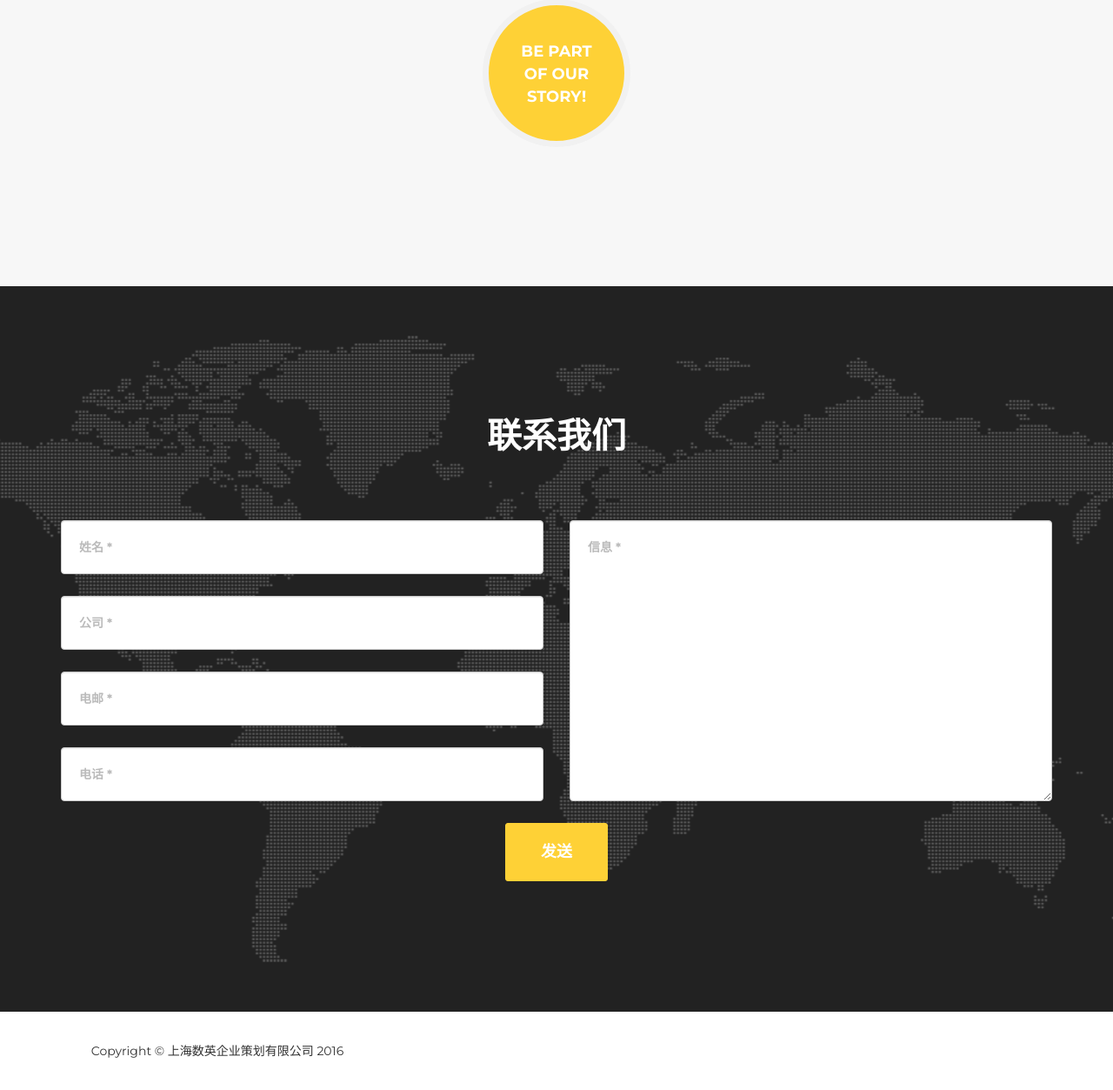
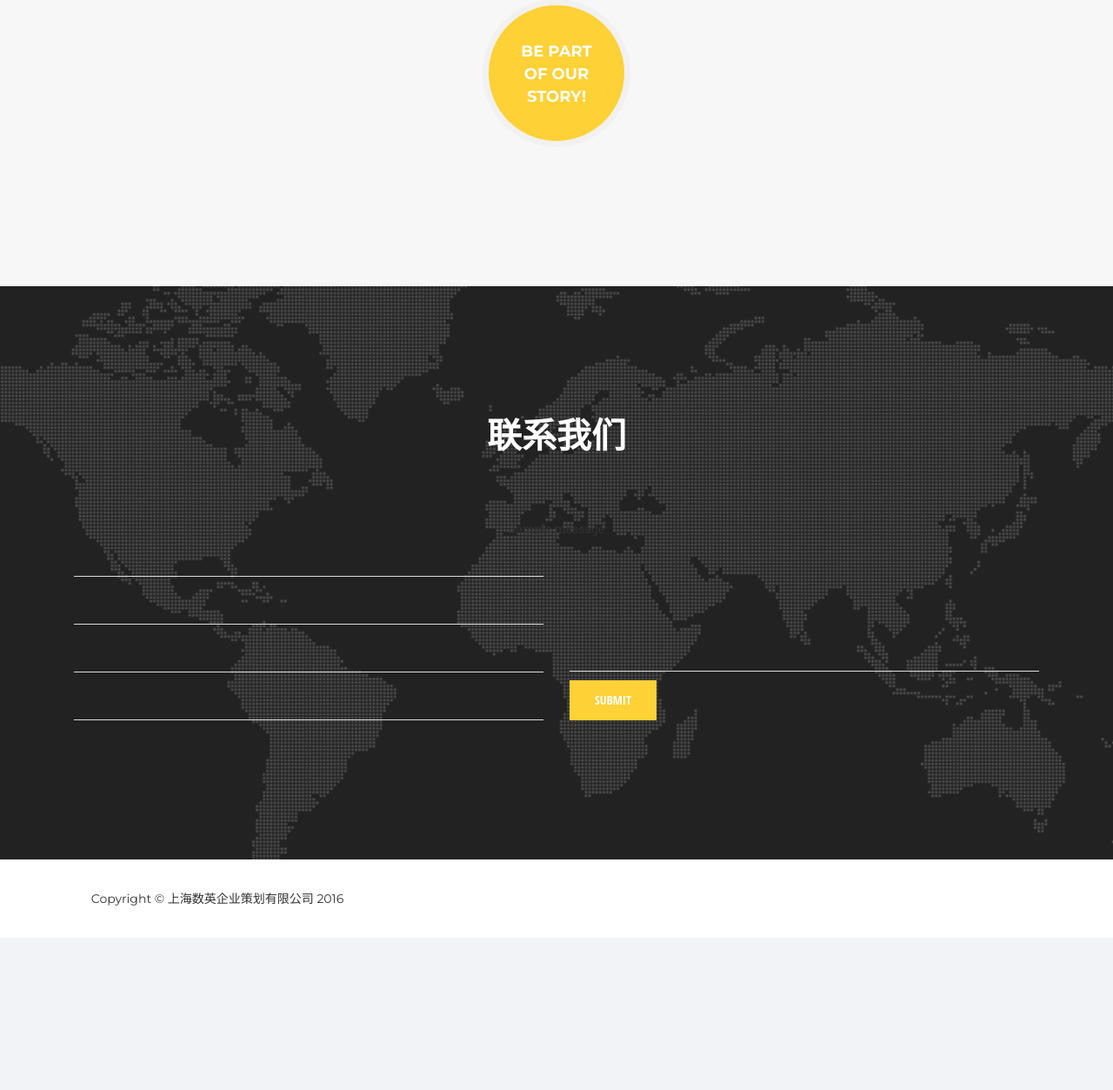
Before and after one commit to StephTruong/Project_Ingadata, a Python web app: template dev/app/templates/home/index.html in a window 1280 px wide. Shown: the part 4427-5680 px from the top of the page at 87% size. After the commit the page ends 5505 px from the top, so only its background shows below. Run offline with Jinja, Linux system fonts and the light colour scheme; the template is opened without the code that fills it: most values are stand-ins (such as "Sample title", 1, 10 or a date in 2020); one stand-in notice (Sample message) is shown; form fields are guessed from the names that the template uses; some libraries are stand-ins or nearby versions; some web fonts are replaced.

Commit message:
contact form, new chord diagram for migration viz

```diff
--- /dev/null
+++ b/dev/app/static/css/agency_custom.css
@@ -0,0 +1,86 @@
+/*section#contact .form-group input.form-control{height:auto}section#contact .form-group textarea.form-control{height:323px}section#contact .form-control:focus{border-color:#fed136;box-shadow:none}section#contact ::-webkit-input-placeholder{font-family:Montserrat,"Helvetica Neue",Helvetica,Arial,sans-serif;text-transform:uppercase;font-weight:700;color:#bbb}section#contact :-moz-placeholder{font-family:Montserrat,"Helvetica Neue",Helvetica,Arial,sans-serif;text-transform:uppercase;font-weight:700;color:#bbb}section#contact ::-moz-placeholder{font-family:Montserrat,"Helvetica Neue",Helvetica,Arial,sans-serif;text-transform:uppercase;font-weight:700;color:#bbb}section#contact :-ms-input-placeholder{font-family:Montserrat,"Helvetica Neue",Helvetica,Arial,sans-serif;text-transform:uppercase;font-weight:700;color:#bbb}section#contact .text-danger{color:#e74c3c}*/
+
+<style type="text/css">
+
+<link href='http://fonts.googleapis.com/css?family=Open+Sans+Condensed:300' rel='stylesheet' type='text/css'>
+<style type="text/css">
+.form-style-8{
+    font-family: 'Open Sans Condensed', arial, sans;
+    width: 500px;
+    padding: 30px;
+    background: #FFFFFF;
+    color: #FFFFFF;
+    margin: 50px auto;
+    box-shadow: 0px 0px 15px rgba(0, 0, 0, 0.22);
+    -moz-box-shadow: 0px 0px 15px rgba(0, 0, 0, 0.22);
+    -webkit-box-shadow:  0px 0px 15px rgba(0, 0, 0, 0.22);
+
+}
+.form-style-8 h2{
+    background: #4D4D4D;
+    text-transform: uppercase;
+    font-family: 'Open Sans Condensed', sans-serif;
+    color: #797979;
+    font-size: 18px;
+    font-weight: 100;
+    padding: 20px;
+    margin: -30px -30px 30px -30px;
+}
+.form-style-8 input[type="text"],
+.form-style-8 input[type="date"],
+.form-style-8 input[type="datetime"],
+.form-style-8 input[type="email"],
+.form-style-8 input[type="number"],
+.form-style-8 input[type="tel"],
+.form-style-8 input[type="search"],
+.form-style-8 input[type="time"],
+.form-style-8 input[type="url"],
+.form-style-8 input[type="password"],
+.form-style-8 textarea,
+.form-style-8 select
+{
+    box-sizing: border-box;
+    -webkit-box-sizing: border-box;
+    -moz-box-sizing: border-box;
+    outline: none;
+    display: block;
+    width: 100%;
+    color: #FFFFFF;
+    padding: 7px;
+    border: none;
+    border-bottom: 1px solid #ddd;
+    background: transparent;
+    margin-bottom: 10px;
+    font: 16px Arial, Helvetica, sans-serif;
+    height: 45px;
+}
+.form-style-8 textarea{
+    resize:none;
+    overflow: hidden;
+    width: 100%;
+    height: 154px;
+}
+.form-style-8 input[type="button"],
+.form-style-8 input[type="submit"]{
+    -moz-box-shadow: inset 0px 1px 0px 0px #fed136;
+    -webkit-box-shadow: inset 0px 1px 0px 0px #fed136;
+    box-shadow: inset 0px 1px 0px 0px #fed136;
+    background-color: #fed136;
+    border: 1px solid #fed136;
+    display: inline-block;
+    cursor: pointer;
+    color: #FFFFFF;
+    font-family: 'Open Sans Condensed', sans-serif;
+    font-size: 14px;
+    padding: 12px 28px;
+    text-decoration: none;
+    text-transform: uppercase;
+}
+.form-style-8 input[type="button"]:hover,
+.form-style-8 input[type="submit"]:hover {
+    /*background:linear-gradient(to bottom, #fed136 5%, #fed136 100%);*/
+    background-color:#fec503;
+    border-color:#f6bf01
+}
+</style>
+</style>
--- a/dev/app/templates/home/index.html
+++ b/dev/app/templates/home/index.html
@@ -16,6 +16,8 @@
 
     <!-- Custom CSS -->
     <link href="/static/css/agency.css" rel="stylesheet">
+    <link href="/static/css/agency_custom.css" rel="stylesheet">
+
     <link href="/static/css/landingCustom.css" rel="stylesheet">
 
     <!-- Custom Fonts -->
@@ -417,16 +419,24 @@
 
      <!-- Contact Section -->
     <section id="contact">
+        {% if scroll %}
+            <script>
+                document.getElementById('{{ scroll }}').scrollIntoView();
+            </script>
+            {% endif %}
         <div class="container">
             <div class="row">
                 <div class="col-lg-12 text-center">
                     <h2 class="section-heading">联系我们</h2>
                     <h3 class="section-subheading text-muted"></h3>
+                    {% for message in get_flashed_messages() %}
+                      <div class="flash">{{ message }}</div>
+                    {% endfor %}
                 </div>
             </div>
             <div class="row">
                 <div class="col-lg-12">
-                    <form name="sentMessage" id="contactForm" novalidate>
+                 <!--    <form name="sentMessage" id="contactForm" novalidate>
                         <div class="row">
                             <div class="col-md-6">
                                 <div class="form-group">
@@ -458,7 +468,34 @@
                                 <button type="submit" class="btn btn-xl">发送</button>
                             </div>
                         </div>
-                    </form>
+                    </form> -->
+                        <div class="form-style-8">
+                              <form action="{{ url_for('home.contact') }}" method=post>
+
+                                {{ form.hidden_tag() }}
+                                 <div class="col-md-6">
+<!--                                 {{ form.name.label }}
+ -->                                {{ form.name }}
+
+<!--                                 {{ form.company.label }}
+ -->                                {{ form.company }}
+
+<!--                                 {{ form.email.label }}
+ -->                                {{ form.email }}
+
+<!--                                {{ form.phone.label }}
+ -->                                {{ form.phone }}
+                                </div>
+                                 <div class="col-md-6">
+<!--                                 {{ form.message.label }}
+ -->                                {{ form.message }}
+                                    {{ form.submit }}
+                                 </div>
+
+                              </form>
+
+                        </div>
+
                 </div>
             </div>
         </div>
```
Also changed, not shown: dev/app/mod_dashboard/controllers.py (+16 -15 lines), dev/app/mod_home/controllers.py (+13 -65 lines), dev/app/mod_home/forms.py (added, +13 -0 lines), dev/app/static/css/customerSegment.css (+18 -0 lines), dev/app/static/js/customerSegment.js (+115 -34 lines), dev/app/templates/dashboard/index.html (+15 -18 lines), 1 other file.
